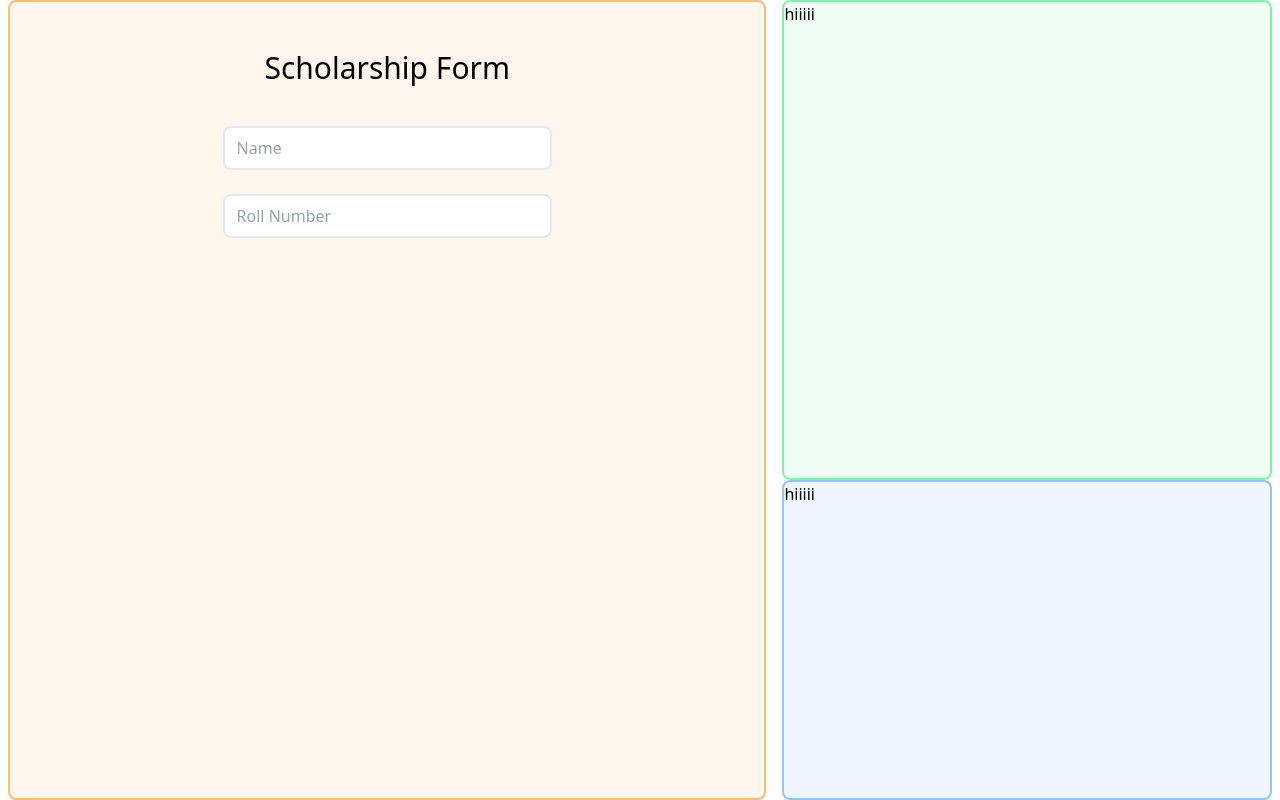
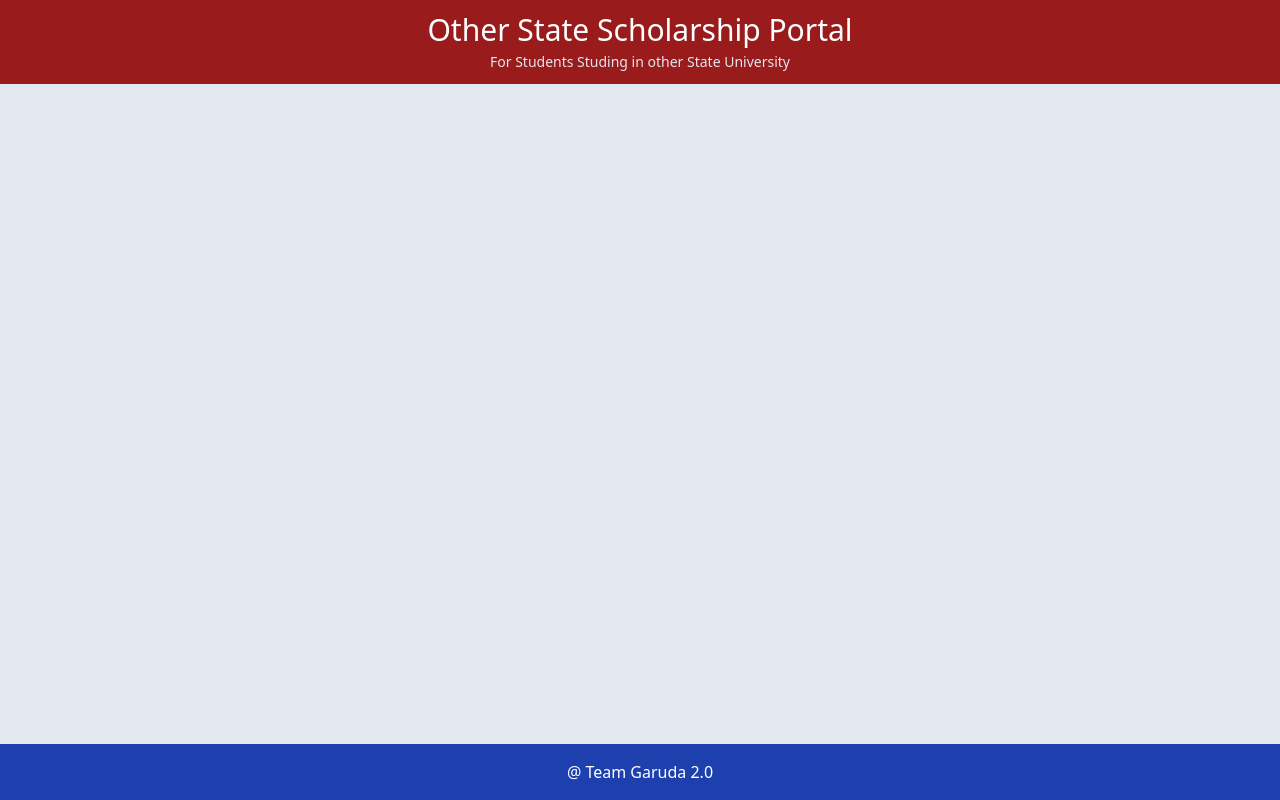
Before and after one commit to swarnimvarchaswa/SIH1367, a React (Create React App) app: page /form/1 in a window 1280 px wide. Built offline with nearby package versions, Linux system fonts and the light colour scheme.

Commit message:
resolving

```diff
--- a/src/components/form.js
+++ b/src/components/form.js
@@ -2,24 +2,19 @@ import React from "react";
 
 export default function Form() {
   return (
-    <div className="flex flex-row">
-      <div className="bg-orange-50 basis-3/5 h-screen mx-2  border-solid rounded-lg border-2 border-orange-300">
-<div className="mx-12 my-12 grid justify-items-center">
-            <p className="text-3xl text-center">Scholarship Form</p>
-
-            <input
-              className="w-1/2 py-2 rounded-lg mt-10 px-3 border-solid border-2 border-gray-200 focus:outline-green-500"
-              placeholder="Name"
-            />
-            <input
-              className="w-1/2 py-2 rounded-lg mt-6 px-3 border-solid border-2 border-gray-200 focus:outline-green-500"
-              placeholder="Roll Number"
-            />
-          </div>
-</div>
-      <div className="bg-white basis-2/5 flex flex-col">
-        <div className="bg-green-50 basis-3/5 mx-2  border-solid rounded-lg border-2 border-green-300">hiiiii</div>
-        <div className="bg-blue-50 basis-2/5 mx-2  border-solid rounded-lg border-2 border-blue-300">hiiiii</div>
+    <div className="h-screen w-screen bg-slate-200">
+      {/* header */}
+      <div className="grid items-center justify-center w-screen bg-red-800 pt-3 pb-3 gap-1 ">
+        <p className=" text-white text-center text-3xl">
+          Other State Scholarship Portal
+        </p>
+        <p className="text-gray-200 text-sm text-center">
+          For Students Studing in other State University
+        </p>
+        {/* footer */}
+      </div>
+      <div className="w-screen bg-blue-800 fixed bottom-0 py-4">
+        <p className="text-center text-white">@ Team Garuda 2.0</p>
       </div>
     </div>
   );
--- a/src/components/state.js
+++ b/src/components/state.js
@@ -33,7 +33,7 @@ export default function StateNameFunct() {
         <p className="text-center text-white">@ Team Garuda 2.0</p>
       </div>
 
-      <div className="flex justify-center mt-[6rem] mx-10">
+      <div className="flex justify-center mt-[5rem] mx-10">
         <div className="max-w-md w-full border-solid border-[0px] border-red-700 rounded-xl bg-white shadow-lg">
           <p className="bg-orange-500 text-white text-3xl text-center px-8 py-3 rounded-t-lg">
             University Login
```
